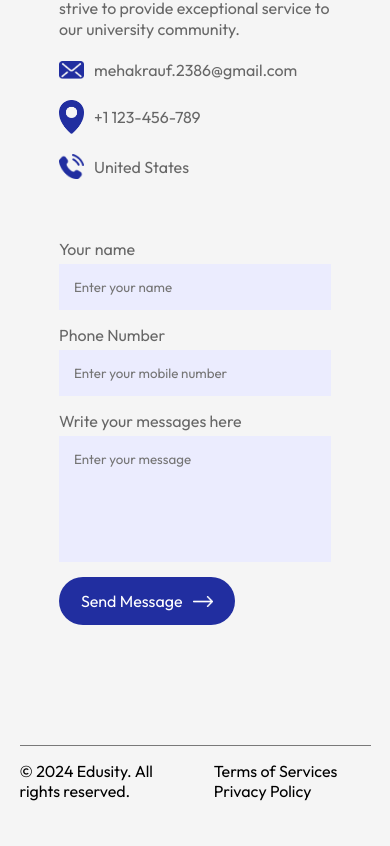
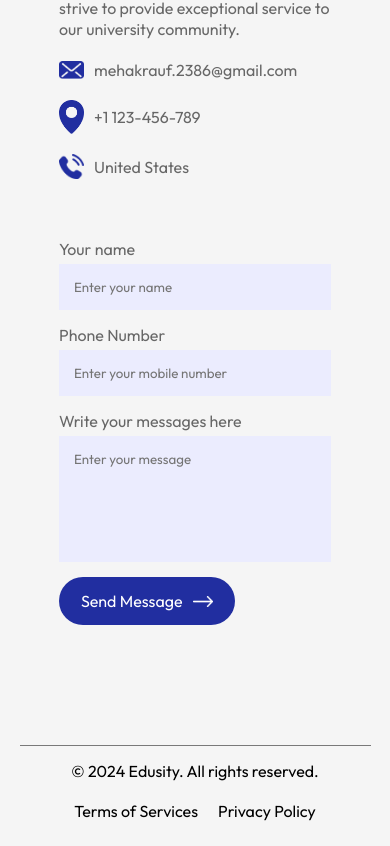
Before and after one commit to MehakRauf/Edusity, a React (Create React App) app: page / in a window 390 px wide. Shown: the part 4722-5568 px from the top of the page. Before the commit the page ends 5538 px from the top, so only its background shows below. Built offline with nearby package versions, Linux system fonts and the light colour scheme.

Commit message:
made the footer section responsive

```diff
--- a/src/components/Footer/Footer.css
+++ b/src/components/Footer/Footer.css
@@ -12,3 +12,17 @@
     display: inline-block;
     margin-left: 30px;
 }
+
+@media(max-width: 600px){
+    .footer{
+        display: block;
+        text-align: center;
+    }
+    .footer ul li{
+        margin: 10px;
+    }
+
+    .footer ul{
+        margin-top: 10px;
+    }
+}
```
